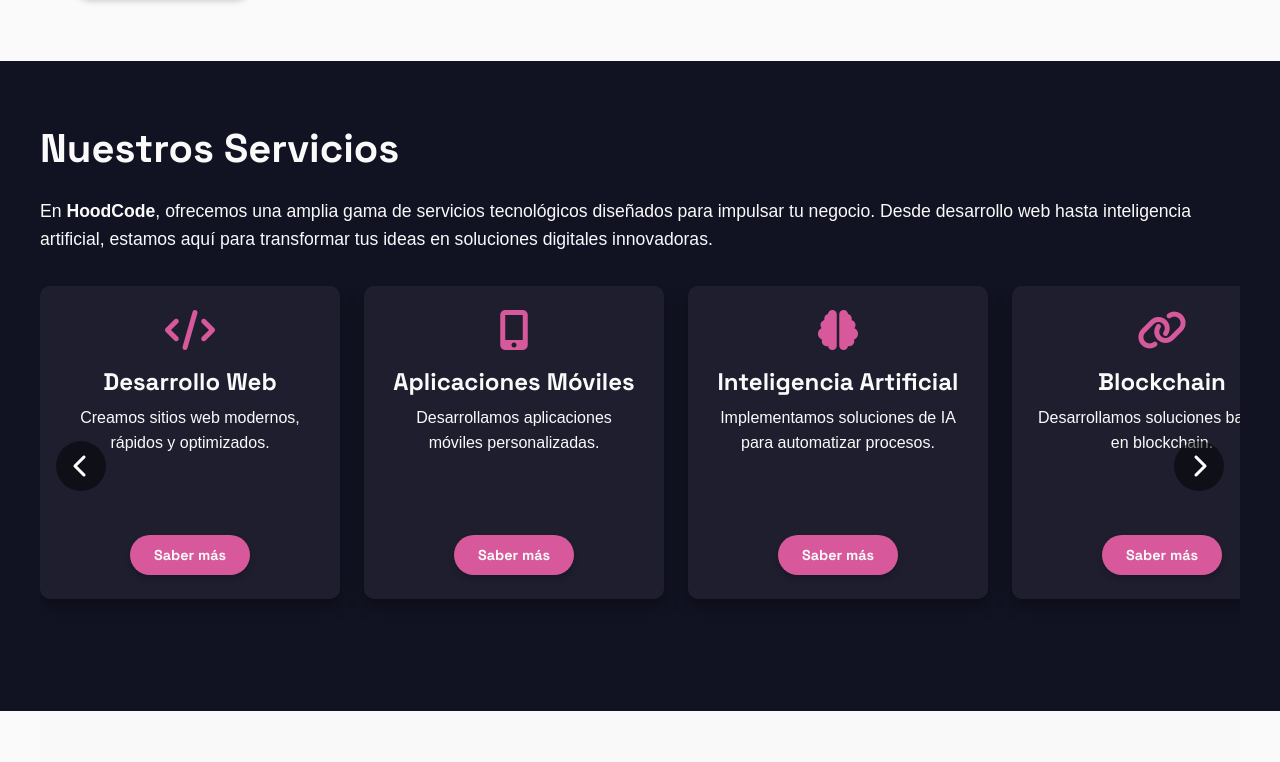
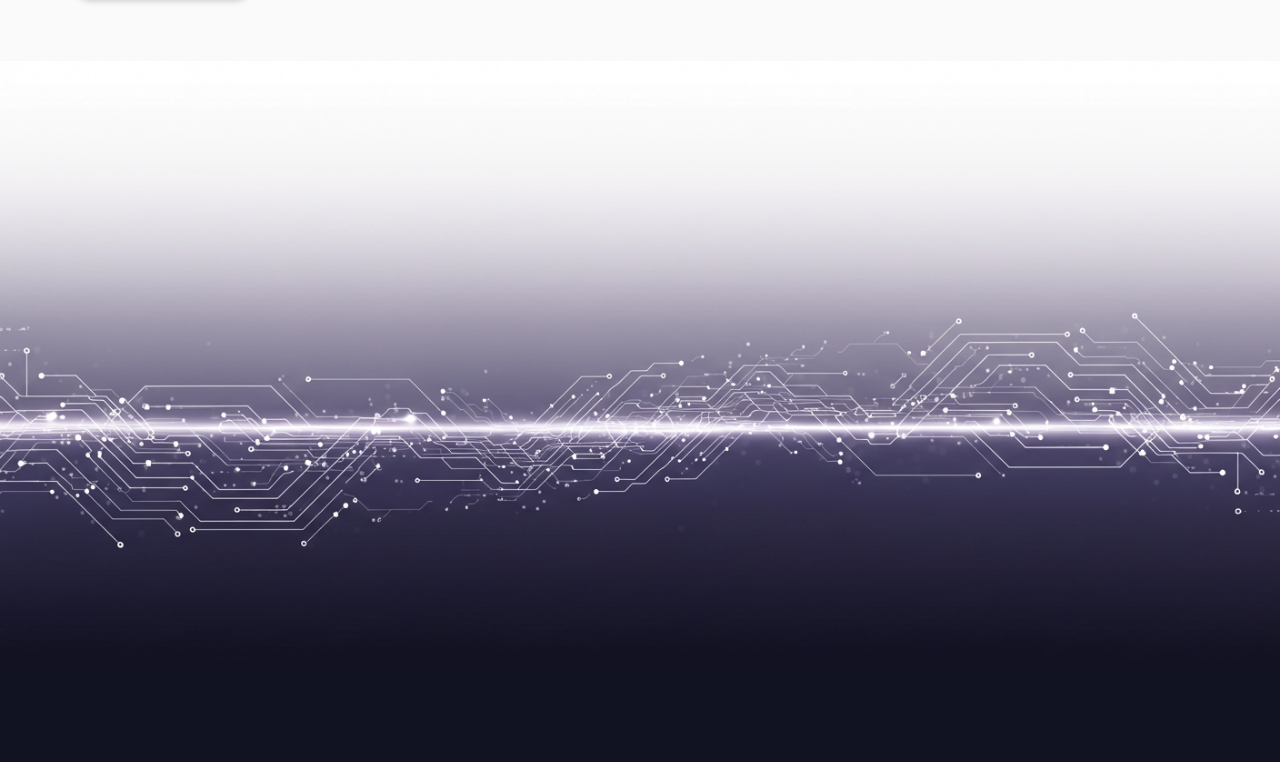
Before and after one commit to Coeurdeluke-js/HoodCode, a plain HTML site: page index.html in a window 1280 px wide. Shown: the part 1375-2137 px from the top of the page. Drawn offline with Linux system fonts and the light colour scheme.

Commit message:
Update index.html

```diff
--- a/index.html
+++ b/index.html
@@ -58,6 +58,11 @@
     <img src="nosotros.jpg" alt="Equipo de HoodCode trabajando juntos" />
   </div>
 </section>
+
+<!-- Imagen de Transición -->
+<div class="transition-image">
+  <img src="transicion.png" alt="Transición visual entre secciones">
+</div>
 
 <!-- Sección Servicios -->
 <section class="servicios" id="servicios">
```
